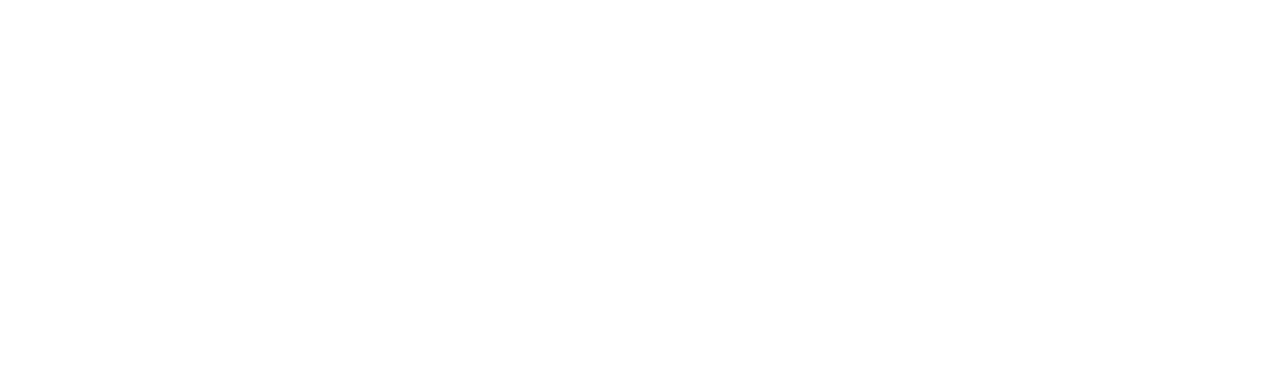
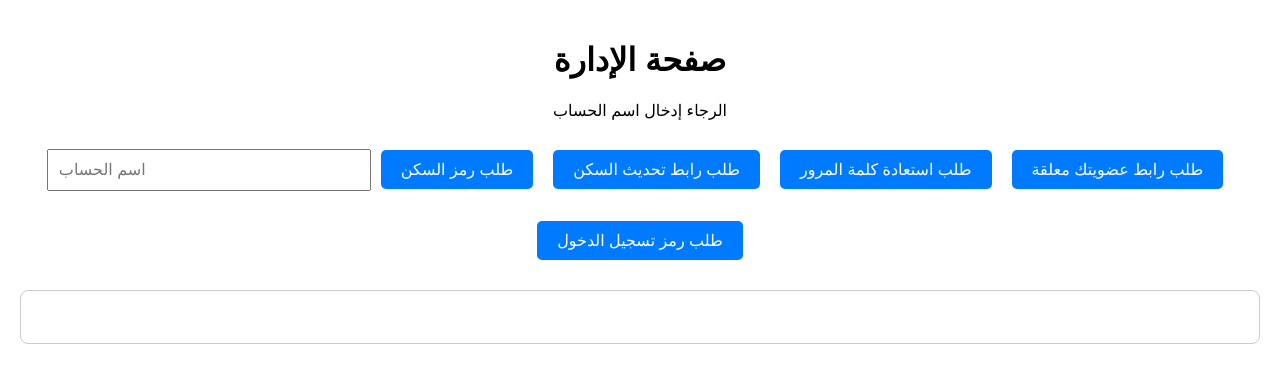
Before and after one commit to lc3lx/endforntappaslam, a React (Create React App) app: page / in a window 1280 px wide. Before the commit this address had no page. Shown: the top 382 px of the page. Built offline with nearby package versions, Linux system fonts and the light colour scheme.

Commit message:
Update App.js

```diff
--- a/src/App.js
+++ b/src/App.js
@@ -10,7 +10,7 @@
       <div className="App">
         {/* إزالة nav<Link> لجعل التنقل يتم عبر URL فقط */}
         <Routes>
-          <Route path="/aslamadmain123" element={<AdminPage />} />
+          <Route path="/" element={<AdminPage />} />
           <Route path="/residence" element={<ResidencePage />} />
           <Route path="/password-reset" element={<PasswordResetPage />} />
         </Routes>
```
